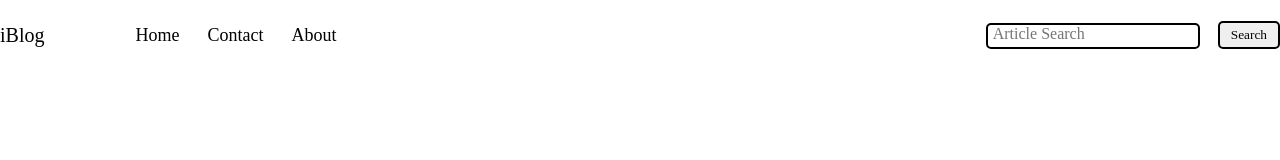
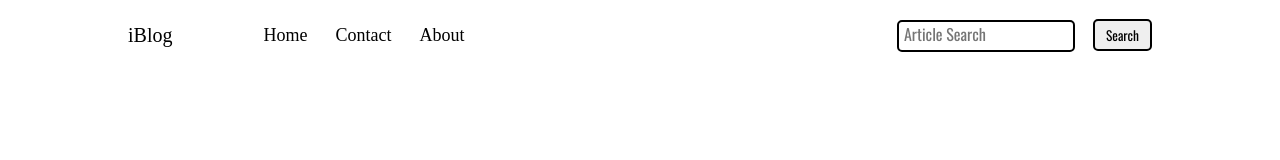
Before and after one commit to MTS999/static-blog-website, a plain HTML site: page index.html in a window 1280 px wide. Drawn offline with nearby package versions, Linux system fonts and the light colour scheme.

Commit message:
refactored

```diff
--- a/index.html
+++ b/index.html
@@ -6,7 +6,7 @@
     <meta http-equiv="X-UA-Compatible" content="IE=edge">
     <meta name="viewport" content="width=device-width, initial-scale=1.0">
     <link rel="stylesheet" href="css/styles.css">
-    <link rel="stylesheet" href="css/utiles.css">
+    <link rel="stylesheet" href="css/utils.css">
     <title>Blog</title>
 </head>
 
```
